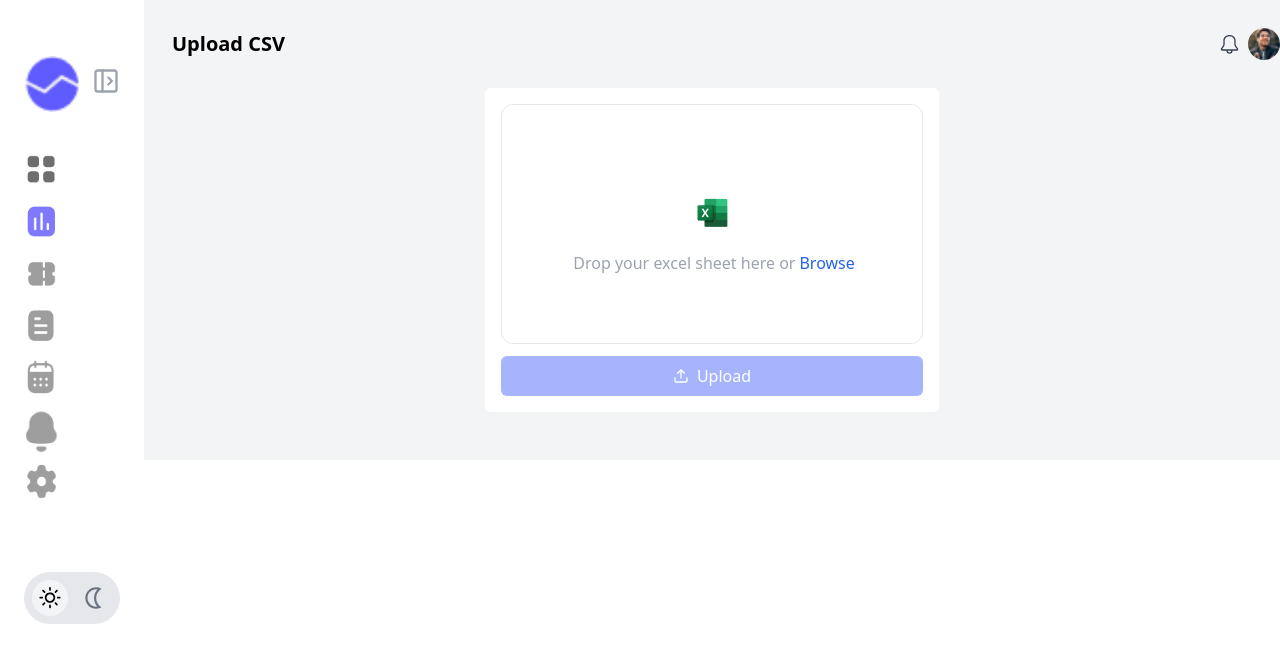
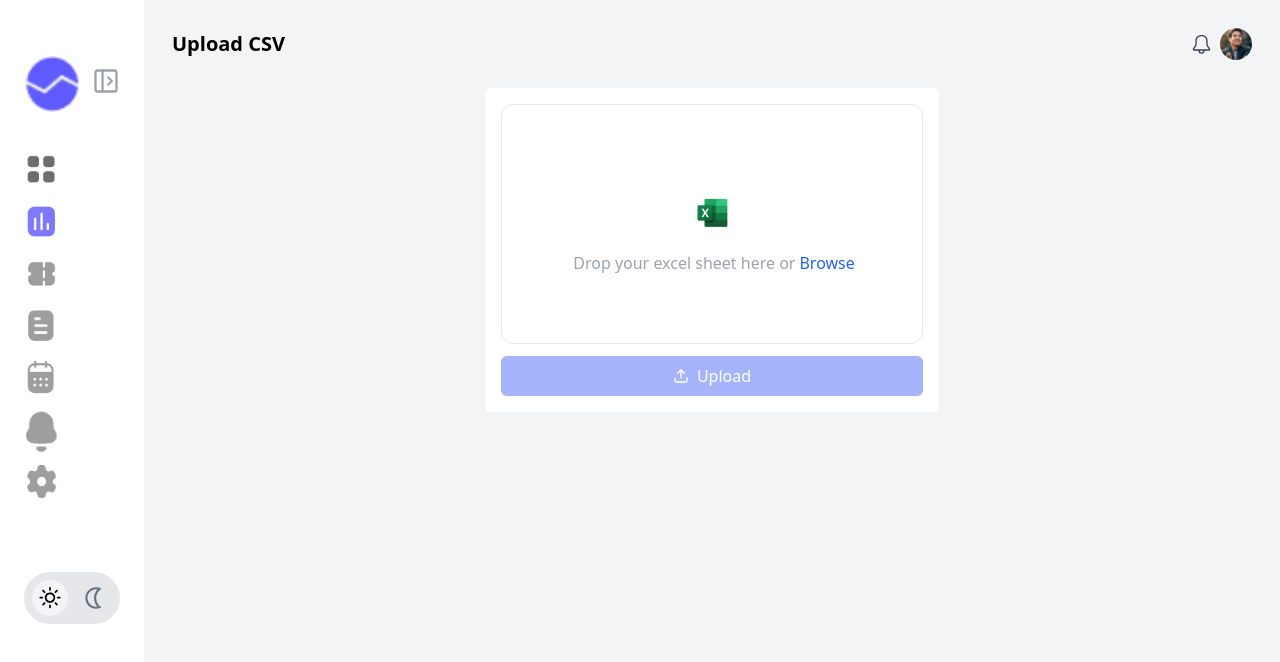
Before and after one commit to Rich-1007/OpeninApp-Assignment, a React (Vite) app: page /Upload in a window 1280 px wide. Shown: the top 662 px of the page. Built offline with nearby package versions, Linux system fonts and the light colour scheme.

Commit message:
Ui Upadates in uploads

```diff
--- a/src/Pages/Upload.jsx
+++ b/src/Pages/Upload.jsx
@@ -5,10 +5,6 @@ import DropZone from "../Component/DropZone";
 import UploadTable from "../Component/UploadTable";
 import MobileNavbar from "./MobileNavbar";
 import { IoReorderThreeOutline } from "react-icons/io5";
-import MobileUploadTable from "../Component/MobileUploadTable";
-
-import { DarkModeContext } from "../Context";
-
 
 const Upload = () => {
   const [isShow, setIsShow] = useState(false);
@@ -18,24 +14,26 @@ const Upload = () => {
     setIstrue(true);
   }
 
-
-
-
-  // const { darkMode, toggleDarkMode } = useContext(DarkModeContext);
-
-  // const [dark, setDark] = useState(false);
-
   return (
     <>
-
-      <div className="flex flow-row relative  ">
+      <div className="flex flow-row relative md:min-h-screen ">
         <Navbar className=" " istrue={istrue} setIstrue={setIstrue} />
-        <MobileNavbar className="md:hidden" setIstrue={setIstrue} istrue={istrue} />
-        <div className={`bg-gray-100 w-full pb-12 px-2 md:px-0 dark:bg-[#161616] transition-all duration-500 ${istrue?'md:ml-64':'md:ml-36'} `}>
-          <div className=" hidden md:flex flex-row justify-between items-center pl-7 py-7">
-            <span className="text-xl font-semibold dark:text-white">Upload CSV</span>
+        <MobileNavbar
+          className="md:hidden"
+          setIstrue={setIstrue}
+          istrue={istrue}
+        />
+        <div
+          className={`bg-gray-100 w-full pb-12  px-2 md:px-0 dark:bg-[#161616] transition-all duration-500 ${
+            istrue ? "md:ml-64" : "md:ml-36"
+          } `}
+        >
+          <div className=" hidden md:flex flex-row justify-between items-center px-7 py-7">
+            <span className="text-xl font-semibold dark:text-white">
+              Upload CSV
+            </span>
             <div className="flex flex-row items-center gap-2 ">
-              <GoBell size={21}  className="dark:text-gray-100 text-gray-700 "/>
+              <GoBell size={21} className="dark:text-gray-100 text-gray-700 " />
               <div className="w-8 h-8 overflow-hidden rounded-full flex justify-center">
                 <img
                   src="/Profile-pic.png"
@@ -49,13 +47,22 @@ const Upload = () => {
           <div className="py-5 flex flex-row justify-between md:hidden ">
             <div className="gap-2 flex flex-row items-center justify-between">
               <div className="">
-                <IoReorderThreeOutline size={45} onClick={HandleHam} className="dark:text-white transition-all duration-500 "  />
+                <IoReorderThreeOutline
+                  size={45}
+                  onClick={HandleHam}
+                  className="dark:text-white transition-all duration-500 "
+                />
               </div>
               <img src="/Group 200.png" alt="" />
-              <span className=" dark:text-white transition-all duration-500 ">Base</span>
+              <span className=" dark:text-white transition-all duration-500 ">
+                Base
+              </span>
             </div>
             <div className=" gap-3 flex flex-row items-center justify-between">
-              <GoBell size={25} className="dark:text-white transition-all duration-500 " />
+              <GoBell
+                size={25}
+                className="dark:text-white transition-all duration-500 "
+              />
               <div className="w-9 h-9  overflow-hidden rounded-full flex justify-center">
                 <img
                   src="/Profile-pic.png"
@@ -66,17 +73,20 @@ const Upload = () => {
             </div>
           </div>
           <div className="text-lg font-semibold py-5 px-4 md:hidden ">
-            <span className=" dark:text-white transition-all duration-500 ">Upload CSV</span>
+            <span className=" dark:text-white transition-all duration-500 ">
+              Upload CSV
+            </span>
           </div>
           <div className=" flex items-center justify-center ">
             <DropZone setIsShow={setIsShow} />
           </div>
           {isShow && (
             <div className="w-full pt-3 text-nowrap ">
-              <span className="md:pl-10  text-xl font-bold dark:text-white transition-all duration-500">Uploads</span>
+              <span className="md:pl-10  text-xl font-bold dark:text-white transition-all duration-500">
+                Uploads
+              </span>
               <div className="bg-gray-100 dark:bg-[#161616] transition-all duration-500  md:px-10">
                 <UploadTable />
-                {/* <MobileUploadTable /> */}
               </div>
             </div>
           )}
```
